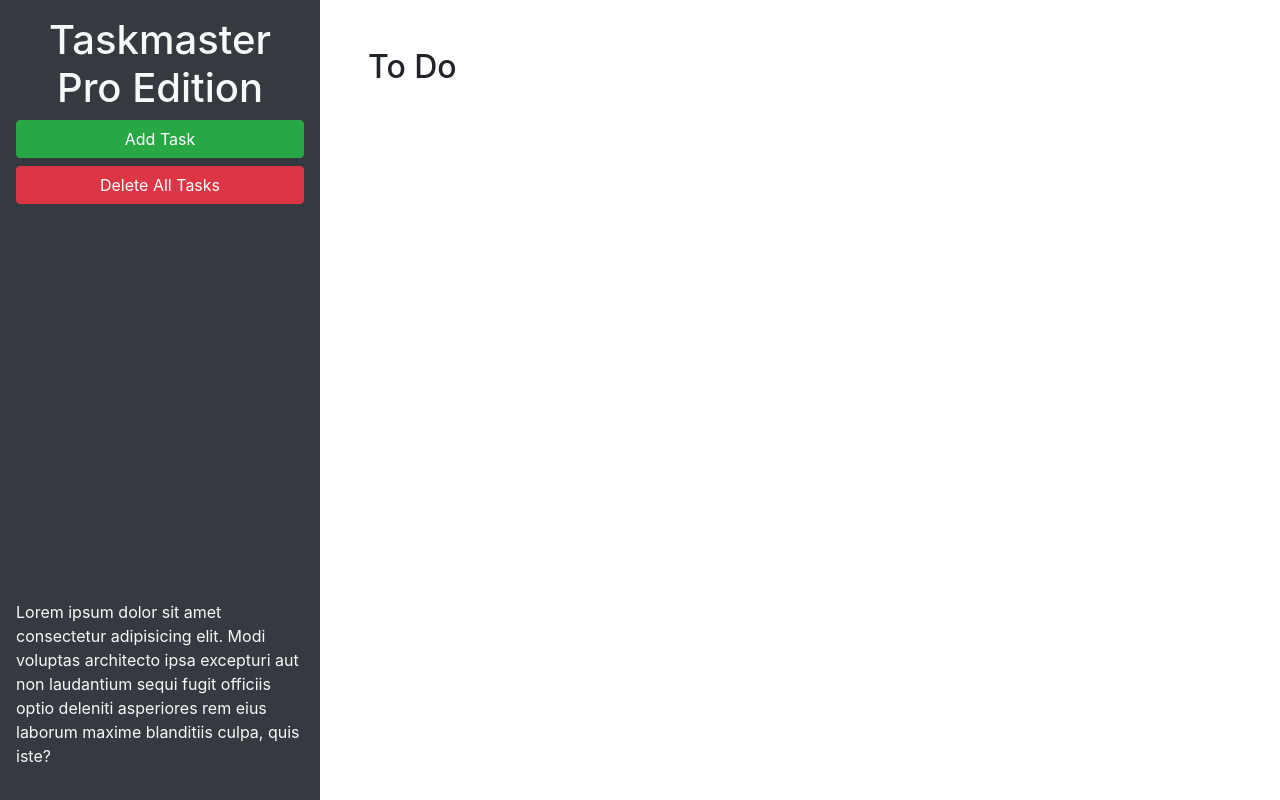
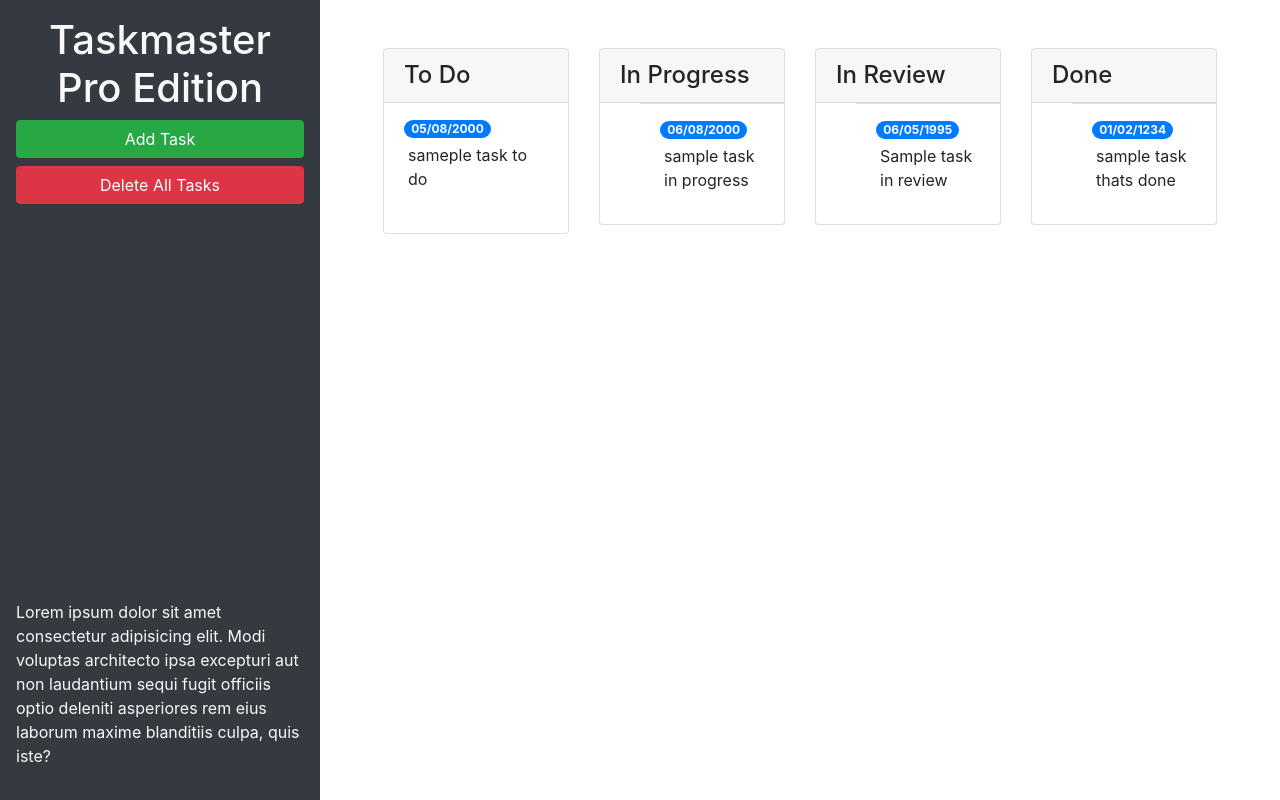
Before and after one commit to AbyDiaz/taskmaster-pro, a plain HTML site: page index.html in a window 1280 px wide. Drawn offline with nearby package versions, Linux system fonts and the light colour scheme.

Commit message:
maintinence push

```diff
--- a/index.html
+++ b/index.html
@@ -23,10 +23,69 @@
         laudantium sequi fugit officiis optio deleniti asperiores rem eius laborum maxime blanditiis culpa, quis iste?
       </p>
     </header>
+
     <main class="col-12 col-lg-9">
-      <div class="m-5">
-        <h2>To Do</h2>
-        <ul id="list-toDo" class="list-group"> </ul>
+      <div class="m-5 row justify-content-around">
+        <!-- todo start -->
+        <div class="col-12 col-md-6 col-xl-3 mb-3">
+          <div class="card">
+            <h4 class="card-header">
+              To Do
+            </h4>
+            <ul id="list-toDo" class="list-group list-group-flush">
+              <li class="list-group-item">
+                <span class="badge badge-primary badge-pill">05/08/2000</span>
+                <p class="m-1">sameple task to do</p>
+              </li>
+            </ul>
+          </div>
+        </div>
+        <!-- todo end-->
+        <!-- in progress start-->
+        <div class="col-12 col-md-6 col-xl-3 mb-3">
+          <div class="card">
+            <h4 class="card-header">
+              In Progress
+            </h4>
+            <ul id="list-inProgress" class="list-group-flush">
+              <li class="list-group-item">
+                <span class="badge badge-primary badge-pill"> 06/08/2000</span>
+                <p class="m-1"> sample task in progress</p>
+              </li>
+            </ul>
+          </div>
+        </div>
+        <!-- in prgress end-->
+        <!-- in review start-->
+        <div class="col-12 col-md-6 col-xl-3 mb-3">
+          <div class="card">
+            <h4 class="card-header">
+              In Review
+            </h4>
+            <ul id="list-inReview" class="list-group-flush">
+              <li class="list-group-item">
+                <span class="badge badge-primary badge-pill">06/05/1995</span>
+                <p class="m-1">Sample task in review</p>
+              </li>
+            </ul>
+          </div>
+        </div>
+        <!--in review end-->
+        <!-- done start -->
+        <div class="col-12 col-md-6 col-xl-3 mb-3">
+          <div class="card">
+            <h4 class="card-header">
+              Done
+            </h4>
+            <ul id="list-done" class="list-group-flush">
+              <li class="list-group-item">
+                <span class="badge badge-primary badge-pill">01/02/1234</span>
+                <p class="m-1">sample task thats done</p>
+              </li>
+            </ul>
+          </div>
+        </div>
+        <!--done end-->
       </div>
     </main>
   </div>
```
